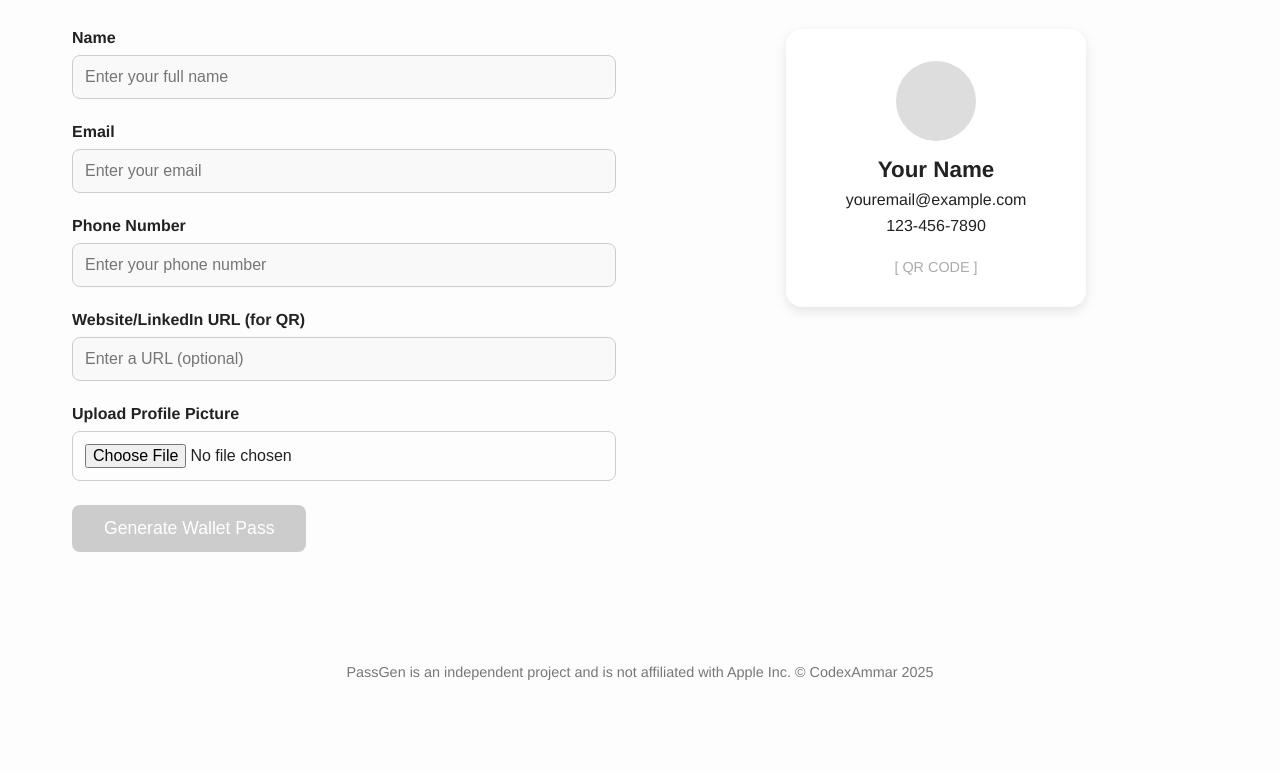
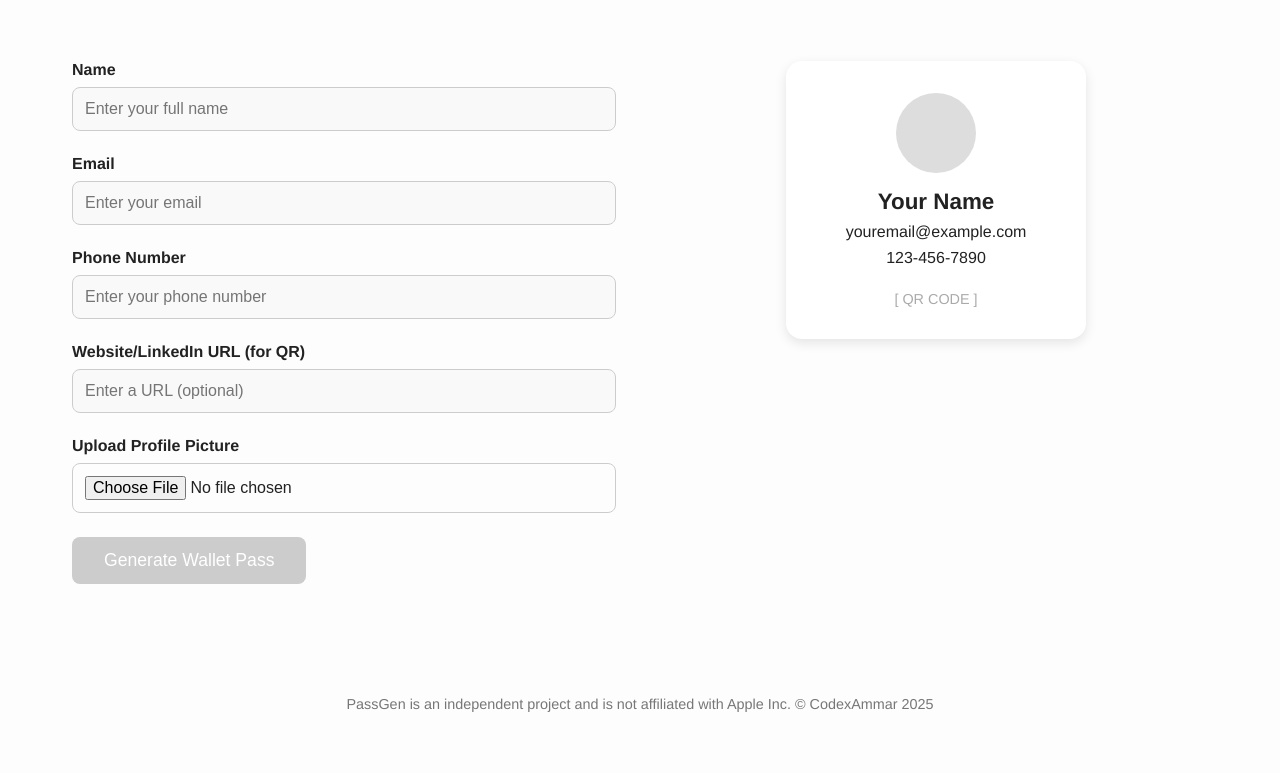
Before and after one commit to codexammar/passgen, a plain HTML site: page index.html in a window 1280 px wide. Shown: the part 201-974 px from the top of the page. Before the commit the page ends 913 px from the top, so only its background shows below. Drawn offline with Linux system fonts and the light colour scheme.

Commit message:
Changes to style.css because deployment causes visual bug

```diff
--- a/style.css
+++ b/style.css
@@ -10,6 +10,17 @@
     background: #fdfdfd;
     color: #222;
     transition: background 0.4s ease, color 0.4s ease;
+    padding: 2rem; /* <-- ADD THIS */
+  }
+
+  .content-container {
+    display: flex;
+    justify-content: center;
+    align-items: flex-start;
+    gap: 3rem;
+    max-width: 1200px;
+    margin: 0 auto;
+    padding: 2rem;
   }
 
   html.dark-mode body {
```
